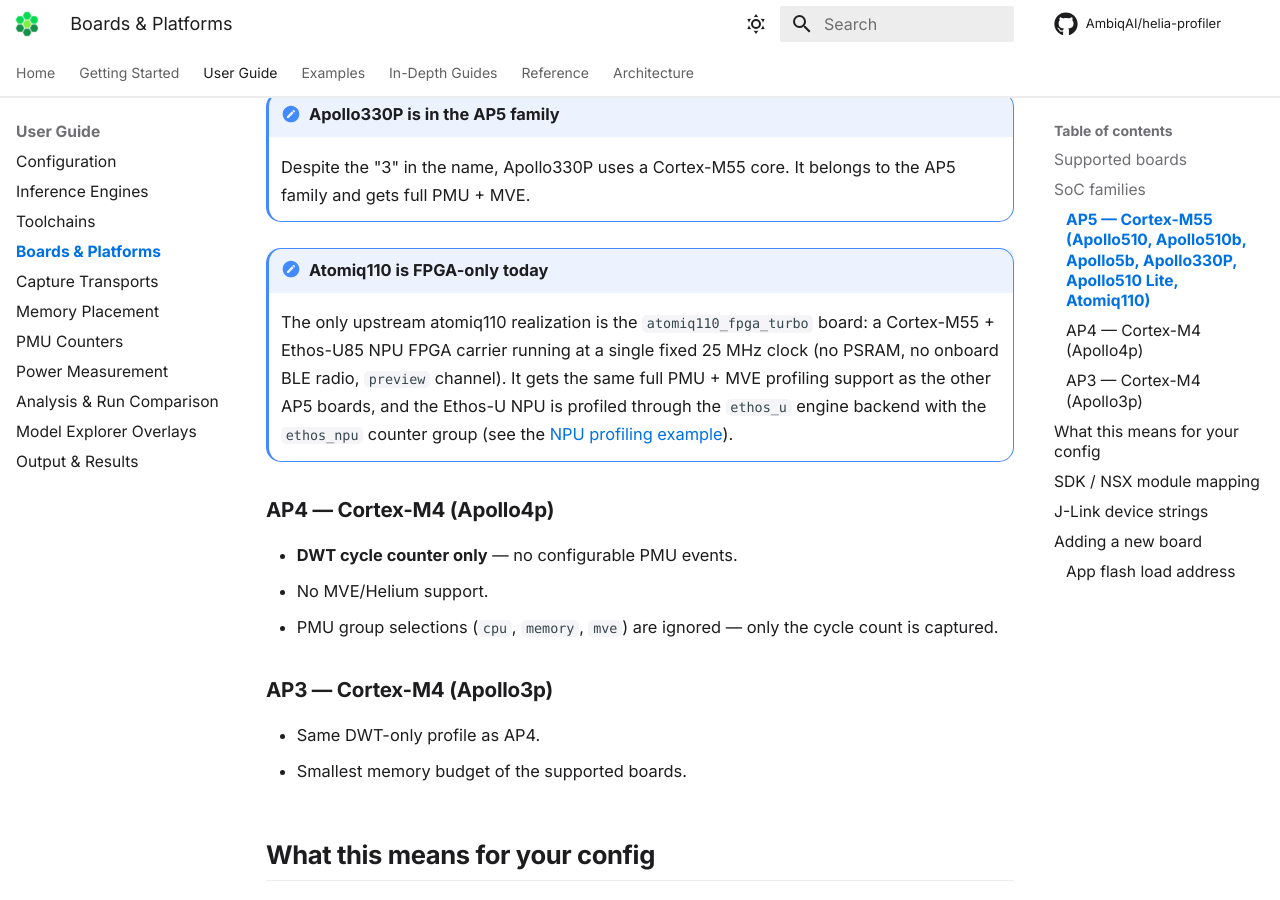
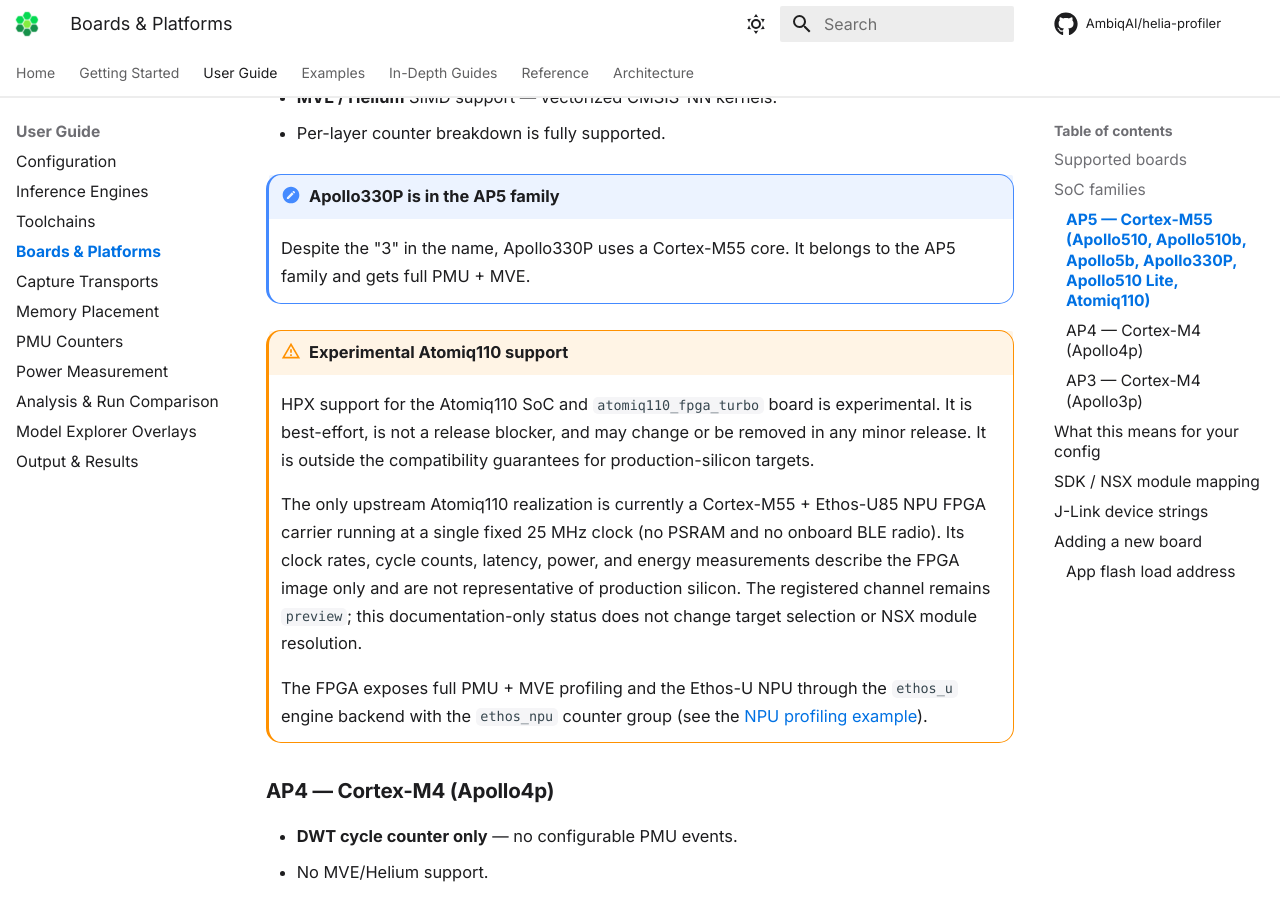
Before and after one commit to AmbiqAI/helia-profiler, an MkDocs documentation site: the page built from docs/guide/boards.md, in a window 1280 px wide and 900 px high, scrolled down 2048 px. Built offline with MkDocs 1.6.1 and Material for MkDocs 9.7.7, drawn with Linux system fonts in a browser that asks for light colours; some web fonts are replaced; comment, search, counter and statistics services are not loaded.

Commit message:
docs(boards): classify Atomiq110 FPGA support as experimental

```diff
--- a/docs/guide/boards.md
+++ b/docs/guide/boards.md
@@ -16,7 +16,7 @@
 | `apollo5b_evb` | apollo5b | Cortex-M55 | Full Armv8-M | Yes | Yes | Preview |
 | `apollo330mP_evb` | apollo330P | Cortex-M55 | Full Armv8-M | Yes | Yes | Preview |
 | `apollo510dL_evb` | apollo510L | Cortex-M55 | Full Armv8-M | Yes | No[^510l-psram] | Preview |
-| `atomiq110_fpga_turbo` | atomiq110 | Cortex-M55 | Full Armv8-M | Yes | No | Preview |
+| `atomiq110_fpga_turbo` **(experimental)** | atomiq110 | Cortex-M55 | Full Armv8-M | Yes | No | Preview |
 | `apollo4p_evb` | apollo4p | Cortex-M4 | DWT only | No | Yes | Preview |
 | `apollo4l_evb` | apollo4l | Cortex-M4 | DWT only | No | Yes | Preview |
 | `apollo4l_blue_evb` | apollo4l | Cortex-M4 | DWT only | No | Yes | Preview |
@@ -46,13 +46,22 @@
     Despite the "3" in the name, Apollo330P uses a Cortex-M55 core. It
     belongs to the AP5 family and gets full PMU + MVE.
 
-!!! note "Atomiq110 is FPGA-only today"
-    The only upstream atomiq110 realization is the `atomiq110_fpga_turbo`
-    board: a Cortex-M55 + Ethos-U85 NPU FPGA carrier running at a single
-    fixed 25 MHz clock (no PSRAM, no onboard BLE radio, `preview` channel).
-    It gets the same full PMU + MVE profiling support as the other AP5
-    boards, and the Ethos-U NPU is profiled through the `ethos_u` engine
-    backend with the `ethos_npu` counter group (see the
+!!! warning "Experimental Atomiq110 support"
+    HPX support for the Atomiq110 SoC and `atomiq110_fpga_turbo` board is
+    experimental. It is best-effort, is not a release blocker, and may change
+    or be removed in any minor release. It is outside the compatibility
+    guarantees for production-silicon targets.
+
+    The only upstream Atomiq110 realization is currently a Cortex-M55 +
+    Ethos-U85 NPU FPGA carrier running at a single fixed 25 MHz clock (no
+    PSRAM and no onboard BLE radio). Its clock rates, cycle counts, latency,
+    power, and energy measurements describe the FPGA image only and are not
+    representative of production silicon. The registered channel remains
+    `preview`; this documentation-only status does not change target selection
+    or NSX module resolution.
+
+    The FPGA exposes full PMU + MVE profiling and the Ethos-U NPU through the
+    `ethos_u` engine backend with the `ethos_npu` counter group (see the
     [NPU profiling example](../examples/atomiq110-npu-profiling.md)).
 
 ### AP4 — Cortex-M4 (Apollo4p)
```
Also changed, not shown: docs/architecture/compatibility-baseline.md (+5 -0 lines), docs/reference/boards.md (+12 -0 lines).
